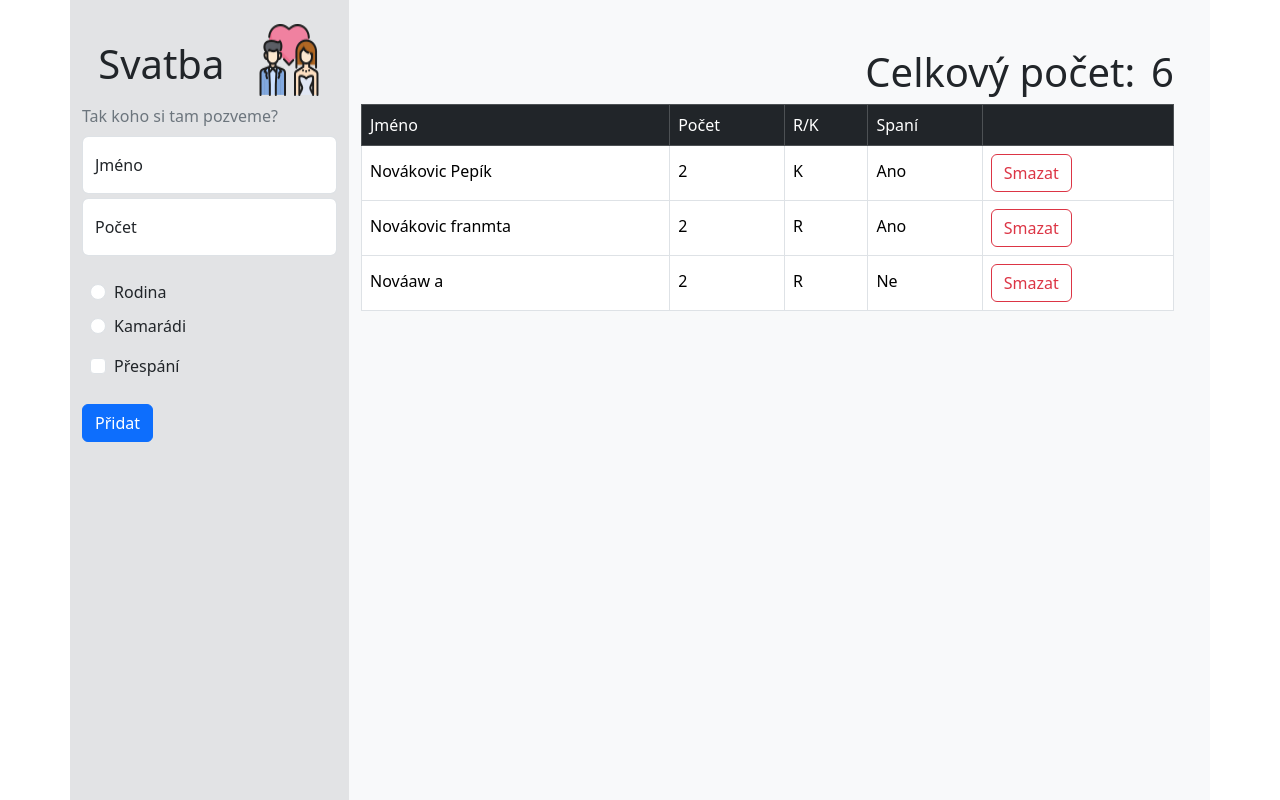
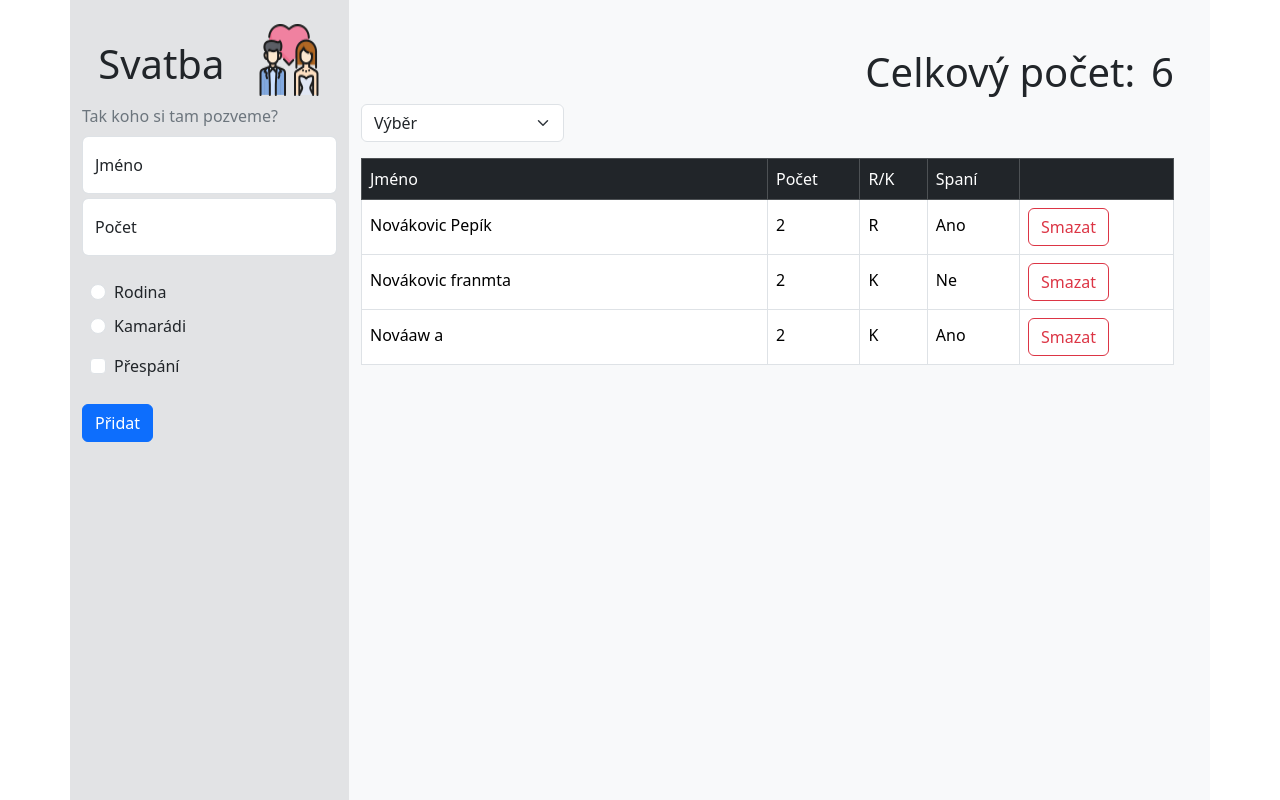
Before and after one commit to Yatrikoxi/Svatba-Hosti, a React (Vite) app: page / in a window 1280 px wide. Built offline with nearby package versions, Linux system fonts and the light colour scheme.

Commit message:
add list filtering

```diff
--- a/src/components/Amount.tsx
+++ b/src/components/Amount.tsx
@@ -1,41 +1,50 @@
 import { useState } from "react";
 import ListTable from "./list/ListTable";
+import ListFilter from "./list/ListFilter";
 
 const Amount = () => {
+  const [selectedCategory, setSelectedCategory] = useState("");
   const [person, setPerson] = useState([
     {
       id: 1,
       name: "Novákovic Pepík",
       amount: 2,
-      family: false,
-      sleep: true,
+      option: "family",
+      sleep: "yes",
     },
     {
       id: 2,
       name: "Novákovic franmta",
       amount: 2,
-      family: true,
-      sleep: true,
+      option: "friends",
+      sleep: "no",
     },
     {
       id: 3,
       name: "Nováaw a",
       amount: 2,
-      family: true,
-      sleep: false,
+      option: "friends",
+      sleep: "yes",
     },
   ]);
+
+  const visibleChoice = selectedCategory
+    ? person.filter(
+        (e) => e.option === selectedCategory || e.sleep === selectedCategory
+      )
+    : person;
 
   return (
     <>
       <div className='d-flex justify-content-end gap-3'>
         <p className='h1'>Celkový počet:</p>
         <p className='h1'>
-          {person.reduce((acc, person) => person.amount + acc, 0)}
+          {visibleChoice.reduce((acc, person) => person.amount + acc, 0)}
         </p>
       </div>
+      <ListFilter onSelectOption={(option) => setSelectedCategory(option)} />
       <ListTable
-        summ={person}
+        summ={visibleChoice}
         onDelete={(id) => setPerson(person.filter((e) => e.id !== id))}
       />
     </>
--- a/src/components/list/ListFilter.tsx
+++ b/src/components/list/ListFilter.tsx
@@ -0,0 +1,19 @@
+interface Props {
+  onSelectOption: (option: string) => void;
+}
+
+const ListFilter = ({ onSelectOption }: Props) => {
+  return (
+    <select
+      className='form-select w-25 mb-3'
+      onChange={(event) => onSelectOption(event.target.value)}
+    >
+      <option value=''>Výběr</option>
+      <option value='family'>Rodina</option>
+      <option value='friends'>Kamarádi</option>
+      <option value='yes'>Spaní</option>
+    </select>
+  );
+};
+
+export default ListFilter;
--- a/src/components/list/ListTable.tsx
+++ b/src/components/list/ListTable.tsx
@@ -2,8 +2,8 @@ interface Individual {
   id: number;
   name: string;
   amount: number;
-  family: boolean;
-  sleep: boolean;
+  option: string;
+  sleep: string;
 }
 
 interface Props {
@@ -26,11 +26,11 @@ const ListTable = ({ summ, onDelete }: Props) => {
       <tbody>
         {summ.map((indiv) => (
           <tr key={indiv.id}>
-            <td>{indiv.name}</td>
-            <td>{indiv.amount}</td>
-            <td>{indiv.family ? "R" : "K"}</td>
-            <td>{indiv.sleep ? "Ano" : "Ne"}</td>
-            <td>
+            <td className='w-50'>{indiv.name}</td>
+            <td className='w-auto'>{indiv.amount}</td>
+            <td className='w-auto'>{indiv.option === "family" ? "R" : "K"}</td>
+            <td className='w-auto'>{indiv.sleep === "yes" ? "Ano" : "Ne"}</td>
+            <td className='w-auto'>
               <button
                 className='btn btn-outline-danger'
                 onClick={() => onDelete(indiv.id)}
```
